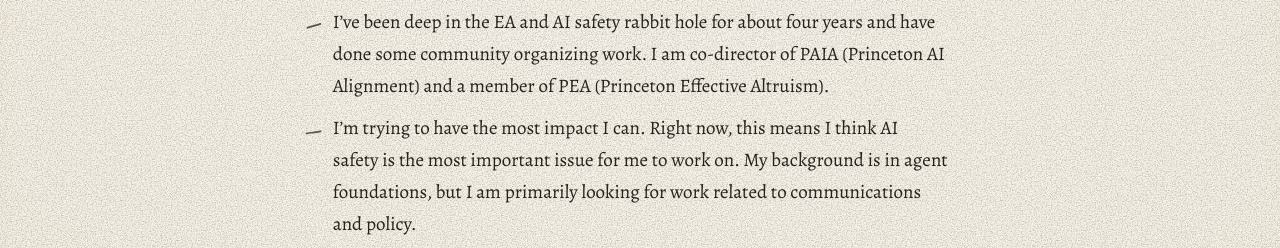
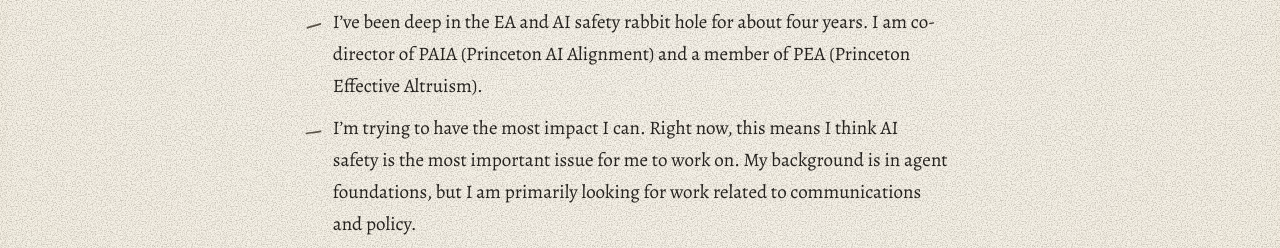
Before and after one commit to s12worthington-spec/s12worthington-spec.github.io, a plain HTML site: page index.html in a window 1280 px wide. Shown: the part 496-744 px from the top of the page. Drawn offline with nearby package versions, Linux system fonts and the light colour scheme.

Commit message:
Remove community organizing line from About
Co-Authored-By: Claude Opus 5.5 <noreply@anthropic.com>
Claude-Session: https://claude.ai/code/session_01KPt6zG6ZkZv1AeJPuk38Q6

```diff
--- a/index.html
+++ b/index.html
@@ -239,7 +239,7 @@ p{margin:0}
       <h2><span data-sk="underline">About</span></h2>
       <ul class="list">
         <li>I’m a current student at Princeton University studying Math and English. I live in NYC.</li>
-        <li>I’ve been deep in the EA and AI safety rabbit hole for about four years and have done some community organizing work. I am co-director of PAIA (Princeton AI Alignment) and a member of PEA (Princeton Effective Altruism).</li>
+        <li>I’ve been deep in the EA and AI safety rabbit hole for about four years. I am co-director of PAIA (Princeton AI Alignment) and a member of PEA (Princeton Effective Altruism).</li>
         <li>I’m trying to have the most impact I can. Right now, this means I think AI safety is the most important issue for me to work on. My background is in agent foundations, but I am primarily looking for work related to communications and policy.</li>
         <li>I love explaining and teaching complicated ideas.</li>
         <li>I really enjoy working on problems that may be unsolvable or extremely abstract. I think this is what connects my intellectual interest in agent foundations and mathematics with my love of art and writing (especially designing magic).</li>
```
